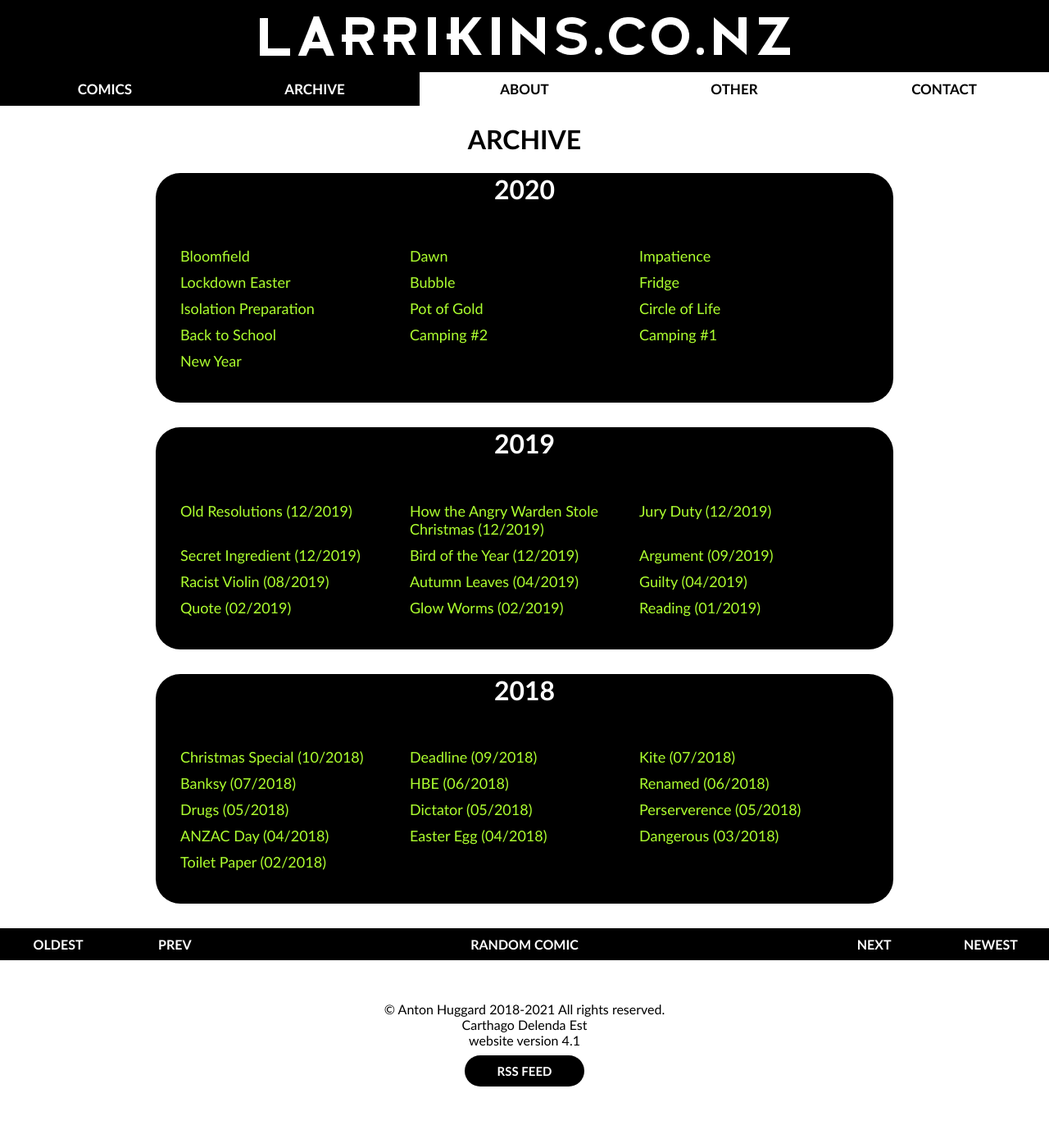
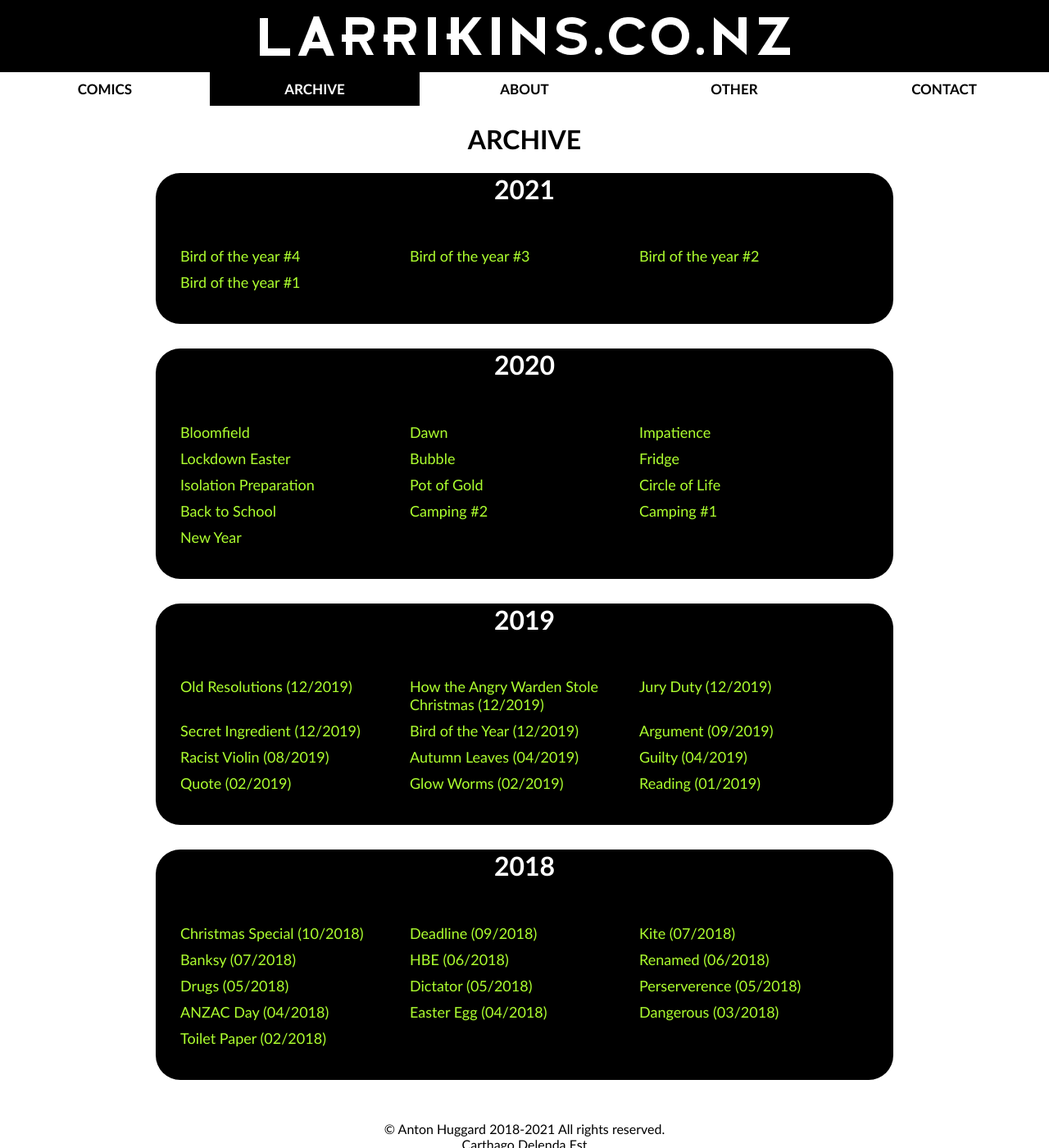
Before and after one commit to AntonHuggard/larrikins, a Jekyll site: the page built from archive.html, in a window 1280 px wide and 1400 px high. Shown: the whole window at 82% size. Built offline with Jekyll 4.4.1, drawn with Linux system fonts in a browser that asks for light colours.

Commit message:
I believe this has fixed everything

```diff
--- a/_layouts/base.html
+++ b/_layouts/base.html
@@ -1,61 +1,29 @@
-{% assign current_year = '2018-2021' %}
-{% assign website_version = '4.1' %}
-
+---
+layout: larrbase
+categories: jekyll update
+permalink: /archive
+---
 <head>
     <title>Larrikins</title>
     <meta name="viewport" content="width=device-width, initial-scale=1.0">
-    <link rel="stylesheet" href="assets/css/style.css" />
-    <link rel="icon" href="/assets/img/thing.png" />
+    <link rel="stylesheet" href="../assets/css/style.css" />
+    <link rel="icon" href="../assets/img/thing.png" />
     <script src="https://ajax.googleapis.com/ajax/libs/jquery/3.4.1/jquery.min.js"></script>
-    <script src = "/assets/js/script.js"></script>
+    <script src = "../assets/js/script.js"></script>
 </head>
 
 <header>
     <div id = "mobile_header">
-        <img src = "/assets/img/hamburger_bar.png" id = "hamburger">
-        <img src = "/assets/img/bannr_mob_W.png" id = "mob_banner_img">
+        <img src = "../assets/img/hamburger_bar.png" id = "hamburger">
+        <img src = "../assets/img/bannr_mob_W.png" id = "mob_banner_img">
     </div>
     <div class = "mobile_top_menu hidden">
-        <a href="latest"><strong>COMICS</strong></a>
-        <a href="archive"><strong>ARCHIVE</strong></a>
-        <a href="about"><strong>ABOUT</strong></a>
-        <a href="other"><strong>OTHER</strong></a>
-        <a href="contact"><strong>CONTACT</strong></a>
-    </div>
-    <div id = "desktop_header">
-        <img src = "/assets/img/bannr_dsktp_W.png">
-        <div class="top_menu">
-            <a class='selected' href="latest"><strong>COMICS</strong></a>
-            <a id = 'arc' href="archive"><strong>ARCHIVE</strong></a>
-            <a id = 'abt' href="about"><strong>ABOUT</strong></a>
-            <a id = 'oth' href="other"><strong>OTHER</strong></a>
-            <a id = 'con' href="contact"><strong>CONTACT</strong></a>
-        </div>
+        <a href="../index"><strong>COMICS</strong></a>
+        <a href="../archive"><strong>ARCHIVE</strong></a>
+        <a href="../about"><strong>ABOUT</strong></a>
+        <a href="../other"><strong>OTHER</strong></a>
+        <a href="../contact"><strong>CONTACT</strong></a>
     </div>
 </header>
 
 {{ content }}
-
-<div id='nav'>
-    <div id = "mobile_navigation">
-        <img src="assets/img/arr-3.png" onclick='goto_page("/1/")'>
-        <img src="assets/img/arr.png" onclick='goto_page("/39/")'>
-        <img src="assets/img/dice.png" onclick="random()">
-        <img src="assets/img/arr.png" class="flip" onclick='goto_page("#")'>
-        <img src="assets/img/arr-3.png" class="flip" onclick='goto_page("/")'>
-    </div>
-
-    <div id = "desktop_navigation">
-        <a href="1/"><strong>OLDEST</strong></a>
-        <a href="40/"><strong>PREV</strong> </a>
-        <a href="#" onclick="random()"><strong>RANDOM COMIC</strong></a>
-        <a href="/"><strong>NEXT</strong></a>
-        <a href="/"><strong>NEWEST</strong></a>
-    </div>
-</div>
-
-<footer>
-    &copy Anton Huggard {{ current_year }} All rights reserved. <br>
-    Carthago Delenda Est <br> website version {{ website_version }}<br><br>
-    <a id = 'rss_thing' href='/feed.xml'>RSS FEED</a>
-</footer>
--- a/archive.html
+++ b/archive.html
@@ -4,16 +4,35 @@
 permalink: /archive
 ---
 
-<script>
-    document.getElementById('arc').classList.add('selected');
-</script>
+<div id = "desktop_header">
+    <img src = "../assets/img/bannr_dsktp_W.png">
+    <div class="top_menu">
+        <a href="../index"><strong>COMICS</strong></a>
+        <a class="selected" id = 'arc' href="../archive"><strong>ARCHIVE</strong></a>
+        <a id = 'abt' href="../about"><strong>ABOUT</strong></a>
+        <a id = 'oth' href="../other"><strong>OTHER</strong></a>
+        <a id = 'con' href="../contact"><strong>CONTACT</strong></a>
+    </div>
+</div>
 
 <h1>ARCHIVE</h1>
+
+
+
+<div class="text_body" >
+    <h1>2021</h1>
+    <div class="archive_format">
+        <a href="/42/">Bird of the year #4<br></a>
+        <a href="/41/">Bird of the year #3<br></a>
+        <a href="/40/">Bird of the year #2<br></a>
+        <a href="/39/">Bird of the year #1<br></a>
+    </div>
+</div>
 
 <div class="text_body" >
     <h1>2020</h1>
     <div class="archive_format">
-        <a href="/">Bloomfield<br></a>
+        <a href="/38/">Bloomfield<br></a>
         <a href="/37/">Dawn<br></a>
         <a href="/36/">Impatience<br></a>
         <a href="/35/">Lockdown Easter<br></a>
```
Also changed, not shown: about.html (+10 -3 lines), contact.html (+10 -11 lines), other.html (+11 -4 lines).
